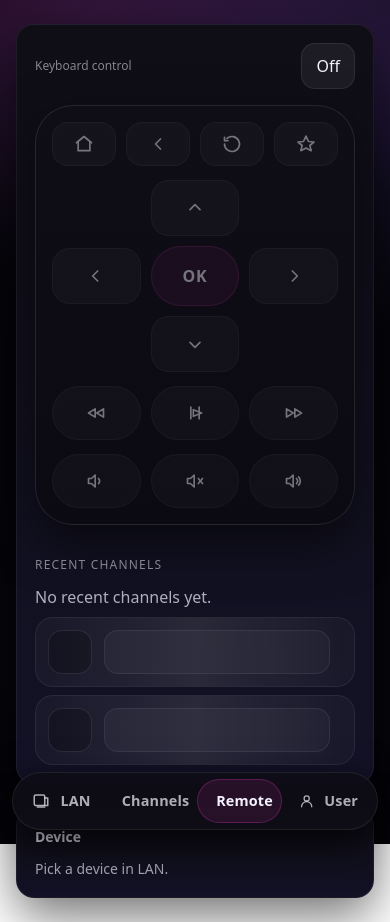
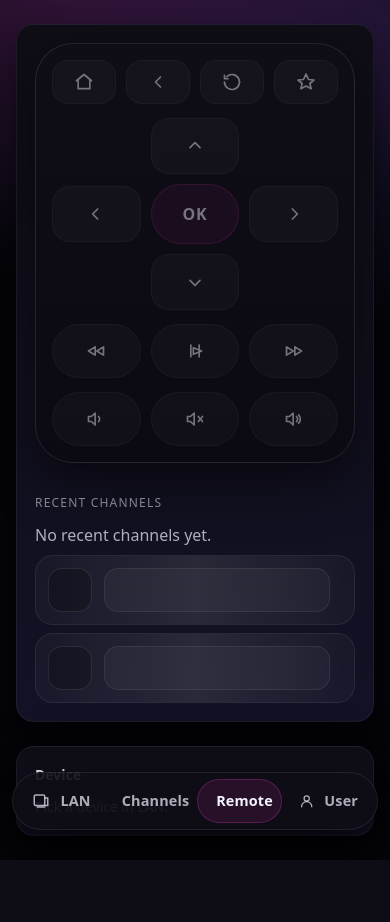
Before and after one commit to taisrisk/Zro-Controll---Roku-Python---Web-UI-Remote, a Flask app: page /remote in a window 390 px wide. After the commit the page ends 860 px from the top, so only its background shows below. Run offline with Flask 3, Linux system fonts and the light colour scheme; some libraries are stand-ins or nearby versions.

Commit message:
feat: Update Roku timeout settings and enhance UI responsiveness; improve event handling in JavaScript

```diff
--- a/roku_dashboard/app.py
+++ b/roku_dashboard/app.py
@@ -41,11 +41,11 @@ def create_app() -> Flask:
 
     @lru_cache(maxsize=64)
     def _roku(ip: str) -> Roku:
-        return Roku(ip, timeout_s=3.0)
+        return Roku(ip, timeout_s=(1.0, 5.0))
 
     @lru_cache(maxsize=64)
     def _roku_fast(ip: str) -> Roku:
-        return Roku(ip, timeout_s=1.5)
+        return Roku(ip, timeout_s=(0.6, 2.0))
 
     def _format_duration(sec: int) -> str:
         sec = max(0, int(sec))
@@ -282,7 +282,7 @@ def create_app() -> Flask:
         app_id = data.get("app_id", "")
         app_name = data.get("app_name", None)
         try:
-            _roku_fast(ip).launch_app(app_id)
+            _roku(ip).launch_app(app_id)
             store.bump_recent(ip, app_id, app_name)
         except (ValueError, RokuECPError) as exc:
             return jsonify({"ok": False, "error": str(exc)}), 400
--- a/roku_dashboard/roku_api.py
+++ b/roku_dashboard/roku_api.py
@@ -46,7 +46,7 @@ def _safe_ip(ip: str) -> str:
 
 
 class Roku:
-    def __init__(self, ip: str, timeout_s: float = 3.0):
+    def __init__(self, ip: str, timeout_s: t.Union[float, tuple[float, float]] = 3.0):
         self.ip = _safe_ip(ip)
         self.base = f"http://{self.ip}:8060"
         self._timeout_s = timeout_s
--- a/roku_dashboard/static/css/style.css
+++ b/roku_dashboard/static/css/style.css
@@ -26,14 +26,19 @@ body {
   height: 100%;
 }
 
+html {
+  background-color: #05050a;
+}
+
 body {
   min-height: 100dvh;
+  background-color: #05050a;
   background:
     radial-gradient(900px 420px at 18% 0%, rgba(255, 59, 212, 0.14), transparent 58%),
     radial-gradient(800px 420px at 80% 8%, rgba(120, 98, 255, 0.18), transparent 62%),
     linear-gradient(180deg, #07060b, #05050a);
   background-repeat: no-repeat;
-  background-size: cover;
+  background-attachment: fixed;
   color: var(--text);
 }
 
--- a/roku_dashboard/static/js/main.js
+++ b/roku_dashboard/static/js/main.js
@@ -285,7 +285,9 @@ function wireLaunchButtons() {
   qsa(".js-launch").forEach((btn) => {
     if (btn.dataset.wired === "1") return;
     btn.dataset.wired = "1";
-    btn.addEventListener("click", async () => {
+    btn.addEventListener("click", async (e) => {
+      e.preventDefault();
+      e.stopPropagation();
       const appId = btn.dataset.appId;
       const appName = btn.dataset.appName || btn.textContent || "";
       const ip = getActiveIp();
@@ -307,7 +309,8 @@ function wireAppCardLaunch() {
     if (card.dataset.wiredCard === "1") return;
     card.dataset.wiredCard = "1";
     card.addEventListener("click", async (e) => {
-      if (e.target.closest("button, a, input")) return;
+      const targetEl = e.target instanceof Element ? e.target : e.target?.parentElement;
+      if (targetEl && targetEl.closest("button, a, input")) return;
       const appId = card.dataset.id;
       const appName = card.dataset.appName || "";
       const ip = getActiveIp();
--- a/roku_dashboard/templates/remote.html
+++ b/roku_dashboard/templates/remote.html
@@ -6,7 +6,7 @@
   <div class="grid gap-6 lg:grid-cols-3">
     <section class="panel panel-pad lg:col-span-2">
       <div class="remote-shell">
-        <div class="w-full flex items-center justify-between gap-3">
+        <div class="w-full hidden lg:flex items-center justify-between gap-3">
           <div class="text-xs muted2">Keyboard control</div>
           <button class="button" id="kbdToggle" type="button">Off</button>
         </div>
```
